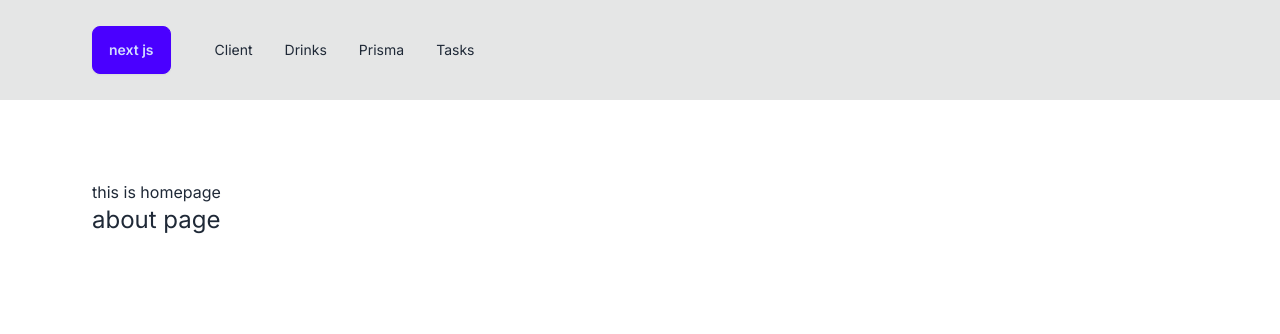
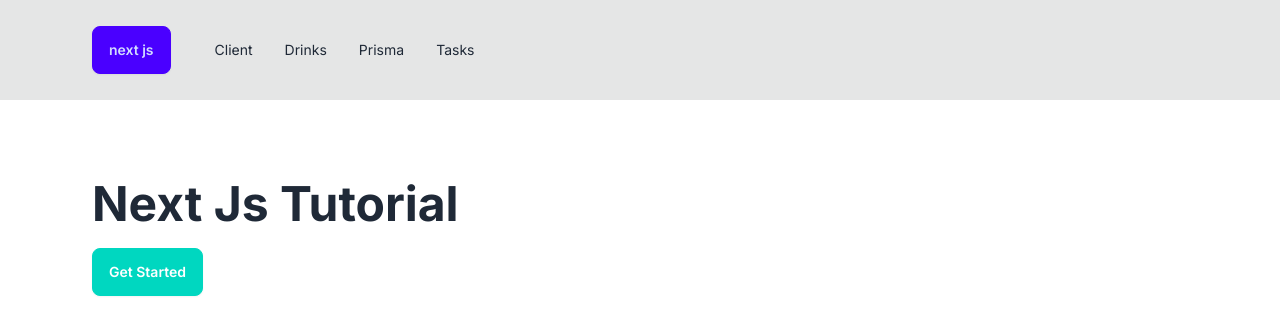
Before and after one commit to Doc-Hanzala/NextJs_Practice, a Next.js app: page / in a window 1280 px wide. Shown: the top 334 px of the page. Built offline with nearby package versions, Linux system fonts and the light colour scheme.

Commit message:
understood the difference between server & client components

```diff
--- a/app/client/page.js
+++ b/app/client/page.js
@@ -1,5 +1,20 @@
+"use client";
+
+import { useState } from "react";
+
 const ClientPage = () => {
-  return <div>ClientPage</div>;
+  const [counter, setCounter] = useState(0);
+  return (
+    <>
+      <h1 className="text-6xl font-bold mb-8">{counter}</h1>
+      <button
+        onClick={() => setCounter(counter + 1)}
+        className="btn btn-primary"
+      >
+        increase
+      </button>
+    </>
+  );
 };
 
 export default ClientPage;
--- a/app/layout.js
+++ b/app/layout.js
@@ -14,7 +14,7 @@ export default function RootLayout({ children }) {
     <html lang="en">
       <body className={inter.className}>
         <Navbar />
-        <main className="py-20 px-7 max-w-6xl mx-auto">{children}</main>
+        <main className=" capitalize py-20 px-7 max-w-6xl mx-auto">{children}</main>
       </body>
     </html>
   );
--- a/app/page.js
+++ b/app/page.js
@@ -3,9 +3,9 @@ import Link from "next/link";
 export default function Home() {
   return (
     <>
-      <h1>this is homepage</h1>
-      <Link className="text-2xl" href="/about">
-        about page
+      <h1 className="text-5xl font-bold mb-5">next js tutorial</h1>
+      <Link className="btn btn-accent text-white" href="/client">
+        get started
       </Link>
     </>
   );
```
